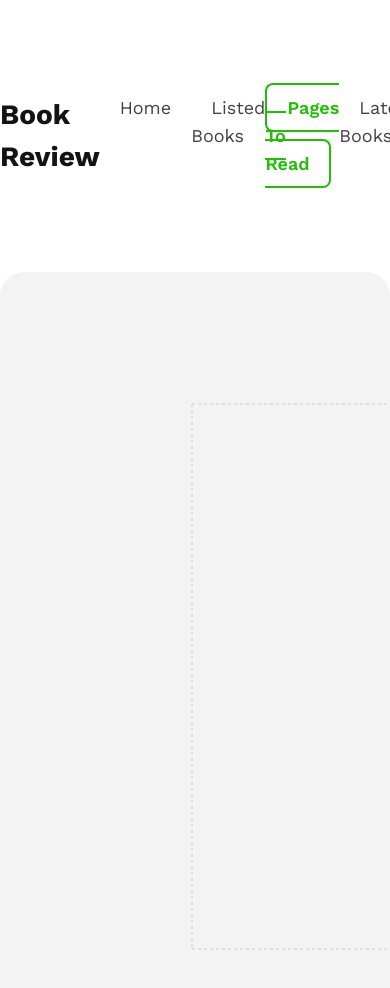
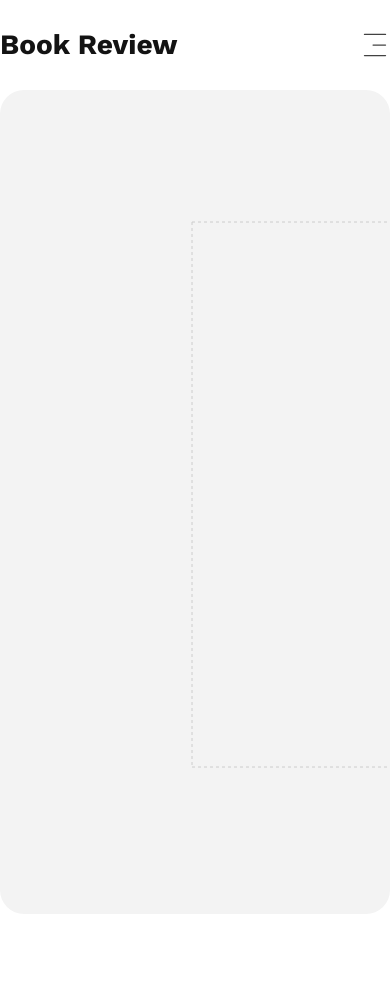
Before and after one commit to mdnumanahmed/book-review, a React (Vite) app: page /pages-to-read in a window 390 px wide. Shown: the top 988 px of the page. After the commit the page ends 914 px from the top, so only its background shows below. Built offline with nearby package versions, Linux system fonts and the light colour scheme; a web font is replaced by a local one.

Commit message:
Converted static navbar into responsive

```diff
--- a/src/Shared/Header/NavBar.jsx
+++ b/src/Shared/Header/NavBar.jsx
@@ -1,16 +1,25 @@
+import { useState } from "react";
+import { CiMenuFries } from "react-icons/ci";
+import { IoMdClose } from "react-icons/io";
 import { Link, NavLink } from "react-router-dom";
 
 const NavBar = () => {
+  const [open, setOpen] = useState(false);
   return (
     <div>
-      <div className="container mx-auto flex justify-between items-center py-12">
+      <div className="container mx-auto flex justify-between items-center py-6 lg:py-12 relative">
         <div>
           <Link to={"/"} className="text-[28px] font-bold text-dark1">
             Book Review
           </Link>
         </div>
         <nav>
-          <ul className="flex">
+          <div
+            className={`${
+              open && "top-16 w-60 text-right z-10"
+            } absolute -top-80 right-0 lg:static  bg-gray-300 lg:bg-transparent p-5 lg:p-0 duration-500`}
+          >
+            <ul className="flex flex-col lg:flex-row space-y-4 lg:space-y-0">
               <li>
                 <NavLink to={"/"} className="text-lg text-dark2 px-5 py-3">
                   Home
@@ -41,19 +50,26 @@ const NavBar = () => {
                 </NavLink>
               </li>
               <li>
-              <NavLink to={"/reviews"} className="text-lg text-dark2 px-5 py-3">
+                <NavLink
+                  to={"/reviews"}
+                  className="text-lg text-dark2 px-5 py-3"
+                >
                   Reviews
                 </NavLink>
               </li>
             </ul>
+          </div>
         </nav>
         <div>
-          <button className="text-lg font-semibold text-white bg-green1 px-7 py-4 rounded-lg mr-4">
+          <button className="hidden lg:inline-block text-lg font-semibold text-white bg-green1 px-7 py-4 rounded-lg mr-4">
             Sign In
           </button>
-          <button className="text-lg font-semibold text-white bg-blue1 px-7 py-4 rounded-lg">
+          <button className="hidden lg:inline-block text-lg font-semibold text-white bg-blue1 px-7 py-4 rounded-lg">
             Sign Up
           </button>
+          <div onClick={() => setOpen(!open)} className="text-3xl lg:hidden">
+            {open ? <IoMdClose /> : <CiMenuFries />}
+          </div>
         </div>
       </div>
     </div>
```
Lines whose indentation alone changed are shown as unchanged.
